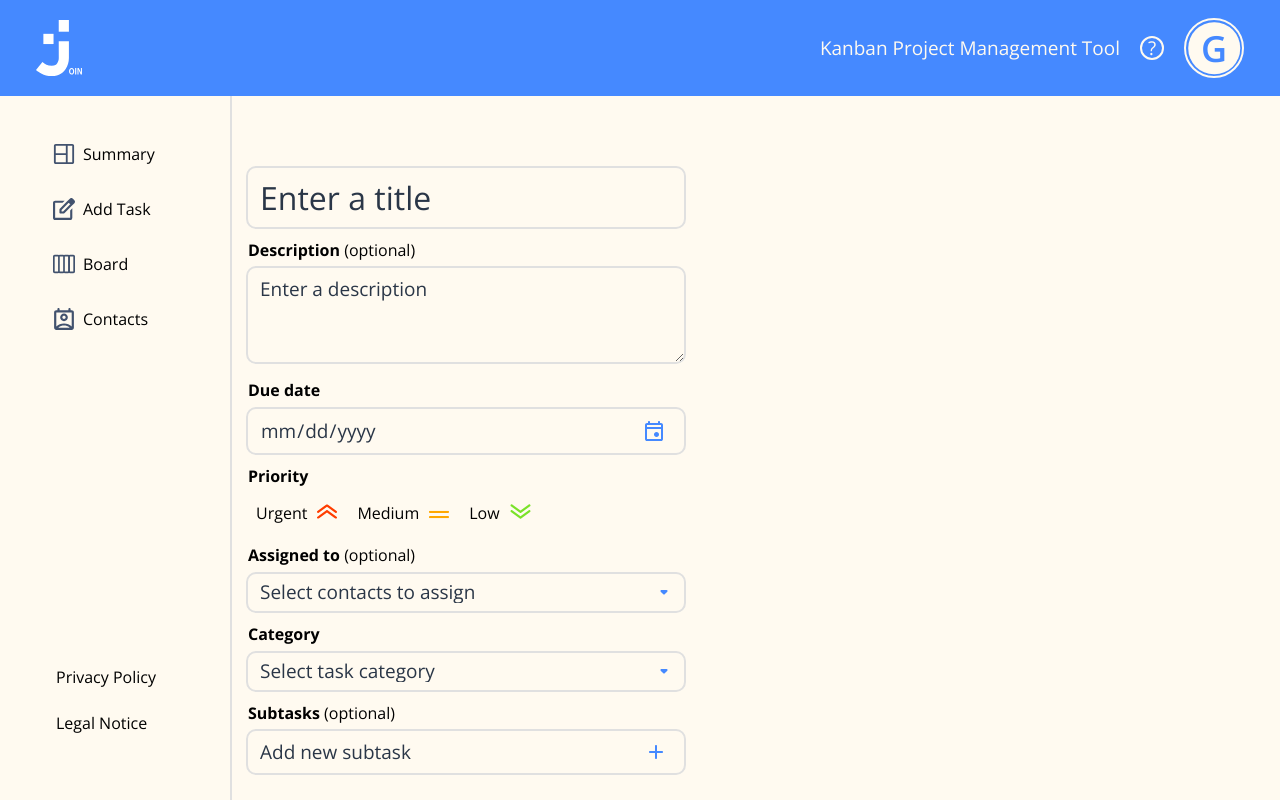
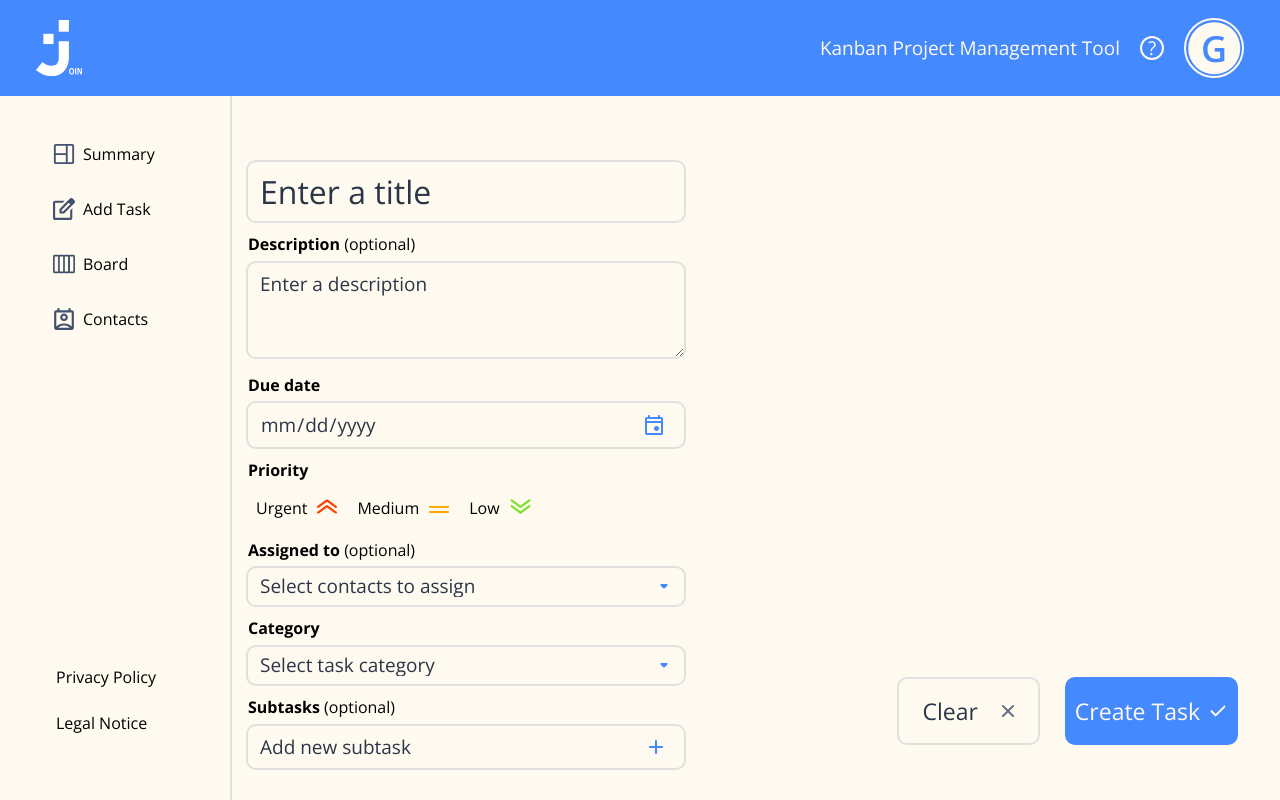
Before and after one commit to anitagasteiner/join, an Angular app: page /add-task in a window 1280 px wide. Built offline with nearby package versions, Linux system fonts and the light colour scheme.

Commit message:
add task form buttons added // map-get actualized to  map.get

```diff
--- a/src/app/components/add-task/add-task.component.html
+++ b/src/app/components/add-task/add-task.component.html
@@ -59,6 +59,14 @@
             <legend><b>Subtasks</b> (optional)</legend>
         </fieldset>
 
+        <div class="btns-create-clear">
+            <div class="btn-create-clear btn-clear">
+                <span>Clear</span>
+                <img src="/img/cancel.svg">
+            </div>
+            <input class="btn-create-clear btn-create" type="submit" value="Create Task">
+        </div>
+
     </form>
 
 </div>
--- a/src/app/components/add-task/add-task.component.scss
+++ b/src/app/components/add-task/add-task.component.scss
@@ -1,13 +1,13 @@
 @use './../../shared/colors.scss' as colors;
 
 .main-container {
-    margin-left: 232px;
+    position: relative;
 }
 
 form {
     width: 488px;
     >fieldset:nth-child(1) {
-        margin-top: 64px;
+        padding-top: 64px;
         >input {
             font-size: 32px !important;
         }
@@ -89,3 +89,49 @@ select {
     margin-right: 19px;
     cursor: pointer;
 }
+
+.btns-create-clear {
+    display: flex;
+    gap: 25px;
+    position: absolute;
+    bottom: 55px;
+    right: 42px;
+}
+
+.btn-create-clear {
+    font-size: 23px !important;
+    box-sizing: border-box;
+    border-radius: 10px;
+    font-family: 'Open-Sans', sans-serif;
+    font-size: 19px;
+    @include colors.color-grey-dark;
+    padding: 8px 0 8px 12px;
+    box-sizing: border-box;
+}
+
+.btn-clear {
+    display: flex;
+    justify-content: center;
+    align-items: center;
+    gap: 18px;
+    padding: 16px 18px 16px 23px;
+    @include colors.bg-ivory;
+    @include colors.border-grey-light;
+    >img {
+        width: 24px;
+        height: 24px;
+    }
+}
+
+.btn-create {
+    padding: 16px 38px 16px 10px;
+    width: auto;
+    height: auto;
+    @include colors.bg-dark;
+    @include colors.color-ivory;
+    border: none !important;
+    background-image: url('/img/check.svg');
+    background-repeat: no-repeat;
+    background-position: right 8px center;
+    background-size: 24px 24px;
+}
--- a/src/app/components/summary/summary.component.scss
+++ b/src/app/components/summary/summary.component.scss
@@ -4,7 +4,6 @@
     display: flex;
     flex-direction: column;
     align-items: center;
-    margin-left: 232px;
 }
 
 .greeting {
--- a/src/app/shared/colors.scss
+++ b/src/app/shared/colors.scss
@@ -1,121 +1,128 @@
+@use "sass:map";
+
 $colors: (
-    orange-light: rgba(247, 183, 129, 1),
-    orange-dark: rgba(218, 123, 34, 1),
-    green-light: rgba(200, 203, 84, 1),
-    green-dark: rgba(140, 135, 80, 1),
+    "orange-light": rgba(247, 183, 129, 1),
+    "orange-dark": rgba(218, 123, 34, 1),
+    "green-light": rgba(200, 203, 84, 1),
+    "green-dark": rgba(140, 135, 80, 1),
     // blue-light: rgba(65, 176, 191, 1),
-    blue-light: rgba(210, 227, 255, 1),
+    "blue-light": rgba(210, 227, 255, 1),
     // blue-dark: rgba(55, 122, 147),
-    blue-dark: rgba(69, 137, 255, 1),
-    red-light: rgba(225, 106, 99, 1),
-    red-dark: rgba(113, 3, 4, 1),
-    grey-light: rgba(224, 224, 224, 1),
-    grey-dark: rgba(42, 54, 71, 1),
+    "blue-dark": rgba(69, 137, 255, 1),
+    "red-light": rgba(225, 106, 99, 1),
+    "red-dark": rgba(113, 3, 4, 1),
+    "grey-light": rgba(224, 224, 224, 1),
+    "grey-dark": rgba(42, 54, 71, 1),
     // eggshell: rgba(249, 254, 255, 1),
-    ivory: rgba(255, 250, 240, 1)
+    "ivory": rgba(255, 250, 240, 1)
 );
 
 @mixin bg-ivory {
-    $bg-color: map-get($colors, ivory);
+    $bg-color: map.get($colors, "ivory");
     background-color: $bg-color;
 }
 
 // @mixin bg-eggshell {
-//     $bg-color: map-get($colors, eggshell);
+//     $bg-color: map.get($colors, eggshell);
 //     background-color: $bg-color;
 // }
 
 @mixin bg-light {
-    $bg-color: map-get($colors, blue-light);
-    $color: map-get($colors, blue-dark);
+    $bg-color: map.get($colors, "blue-light");
+    $color: map.get($colors, "blue-dark");
     background-color: $bg-color;
     color: $color;
 }
 
 @mixin bg-dark {
-    $bg-color: map-get($colors, blue-dark);
-    $color: map-get($colors, ivory);
+    $bg-color: map.get($colors, "blue-dark");
+    $color: map.get($colors, "ivory");
     background-color: $bg-color;
     color: $color;
 }
 
 @mixin color-dark {
-    $color: map-get($colors, blue-dark);
+    $color: map.get($colors, "blue-dark");
+    color: $color !important;
+}
+
+@mixin color-ivory {
+    $color: map.get($colors, "ivory");
     color: $color !important;
 }
 
 @mixin color-grey-dark {
-    $color: map-get($colors, grey-dark);
+    $color: map.get($colors, "grey-dark");
     color: $color !important;
 }
 
 @mixin border-grey-light {
-    $border-color: map-get($colors, grey-light);
+    $border-color: map.get($colors, "grey-light");
     border: 2px solid $border-color;
 }
 
 @mixin border-right-grey-light {
-    $border-color: map-get($colors, grey-light);
+    $border-color: map.get($colors, "grey-light");
     border-right: 2px solid $border-color;
 }
 
 @mixin border-ivory {
-    $border-color: map-get($colors, ivory);
+    $border-color: map.get($colors, "ivory");
     border: 2px solid $border-color;
 }
 
 // @mixin bg-orange {
-//     $bg-color: map-get($colors, orange-light);
-//     $color: map-get($colors, ivory);
+//     $bg-color: map.get($colors, "orange-light");
+//     $color: map.get($colors, "ivory");
 //     background-color: $bg-color;
 //     color: $color;
 // }
 
 // @mixin bg-orange-dark {
-//     $bg-color: map-get($colors, orange-dark);
-//     $color: map-get($colors, ivory);
+//     $bg-color: map.get($colors, "orange-dark");
+//     $color: map.get($colors, "ivory");
 //     background-color: $bg-color;
 //     color: $color;
 // }
 
 // @mixin bg-green {
-//     $bg-color: map-get($colors, green-light);
-//     $color: map-get($colors, ivory);
+//     $bg-color: map.get($colors, "green-light");
+//     $color: map.get($colors, "ivory");
 //     background-color: $bg-color;
 //     color: $color;
 // }
 
 // @mixin bg-green-dark {
-//     $bg-color: map-get($colors, green-dark);
-//     $color: map-get($colors, ivory);
+//     $bg-color: map.get($colors, "green-dark");
+//     $color: map.get($colors, "ivory");
 //     background-color: $bg-color;
 //     color: $color;
 // }
 
 // @mixin bg-blue {
-//     $bg-color: map-get($colors, blue-light);
-//     $color: map-get($colors, ivory);
+//     $bg-color: map.get($colors, "blue-light");
+//     $color: map.get($colors, "ivory");
 //     background-color: $bg-color;
 //     color: $color;
 // }
 
 // @mixin bg-blue-dark {
-//     $bg-color: map-get($colors, blue-dark);
-//     $color: map-get($colors, ivory);
+//     $bg-color: map.get($colors, "blue-dark");
+//     $color: map.get($colors, "ivory");
 //     background-color: $bg-color;
 //     color: $color;
 // }
 
 // @mixin bg-red {
-//     $bg-color: map-get($colors, red-light);
-//     $color: map-get($colors, ivory);
+//     $bg-color: map.get($colors, "red-light");
+//     $color: map.get($colors, "ivory");
 //     background-color: $bg-color;
 //     color: $color;
 // }
 
 // @mixin bg-red-dark {
-//     $bg-color: map-get($colors, red-dark);
-//     $color: map-get($colors, ivory);
+//     $bg-color: map.get($colors, "red-dark");
+//     $color: map.get($colors, "ivory");
 //     background-color: $bg-color;
 //     color: $color;
 // }
--- a/src/styles.scss
+++ b/src/styles.scss
@@ -12,3 +12,8 @@ body {
     margin: 0;
     @include colors.bg-ivory;
 }
+
+.main-container {
+    height: calc(100dvh - 96px);
+    margin-left: 232px;
+}
```
Also changed, not shown: public/img/cancel.svg (added), public/img/check.svg (added).
